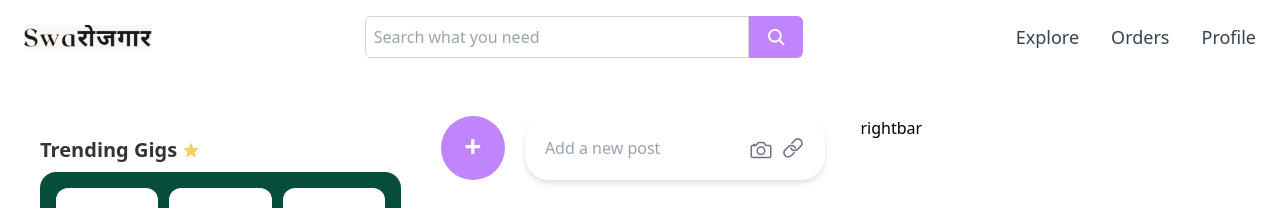
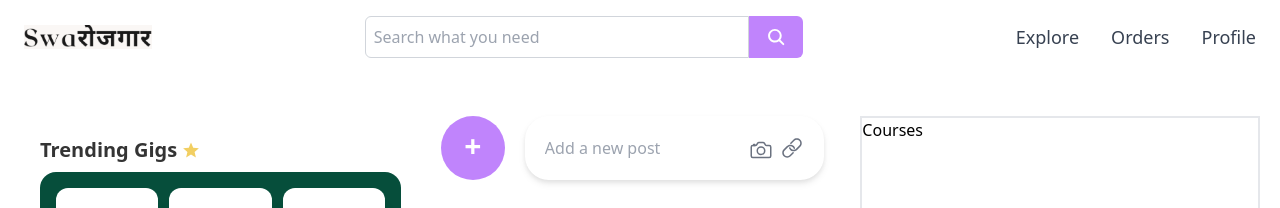
Before and after one commit to KhemkaAkshat/SwaRojgar, a React (Vite) app: page / in a window 1280 px wide. Shown: the top 208 px of the page. Built offline with nearby package versions, Linux system fonts and the light colour scheme.

Commit message:
created postbar

```diff
--- a/src/Home.jsx
+++ b/src/Home.jsx
@@ -178,7 +178,7 @@ function Home() {
             </div>
           </div>
         </div>
-        {/* Postebar opening  */}
+        {/* Postbar opening  */}
         <div className="postbar w-1/3">
           <div className="flex gap-5">
             <button className="text-center pb-1 h-16 w-16 flex justify-center items-center rounded-full font-semibold text-3xl text-white bg-purple-400 hover:bg-purple-600 transition-all ease">
@@ -226,7 +226,11 @@ function Home() {
           })}
         </div>
         {/* rightbar opening  */}
-        <div className="rightbar w-1/3">rightbar</div>
+        <div className="rightbar w-1/3 border-2">
+          <div className="courses">
+            Courses
+          </div>
+        </div>
       </div>
     </>
   );
```
